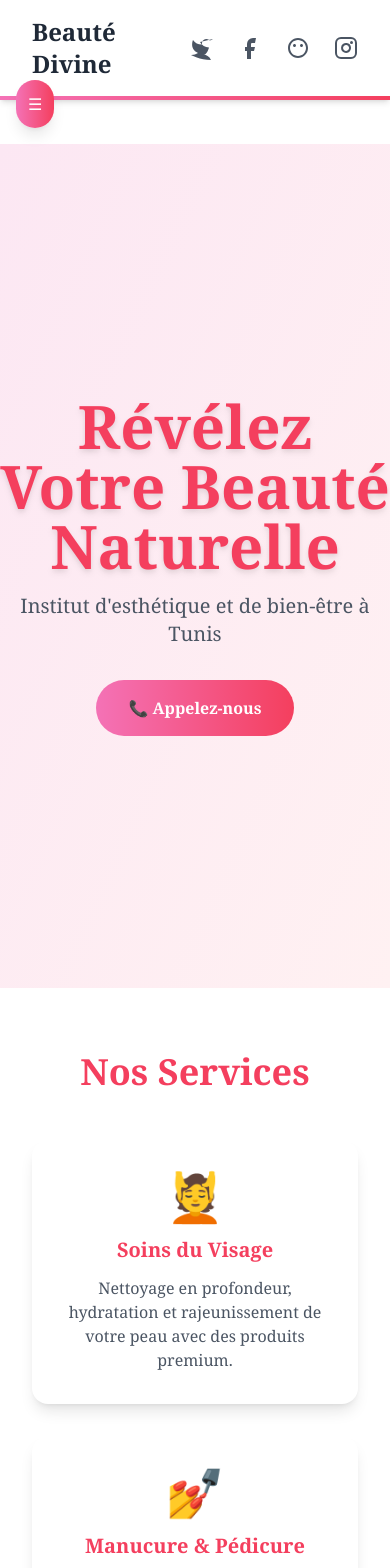
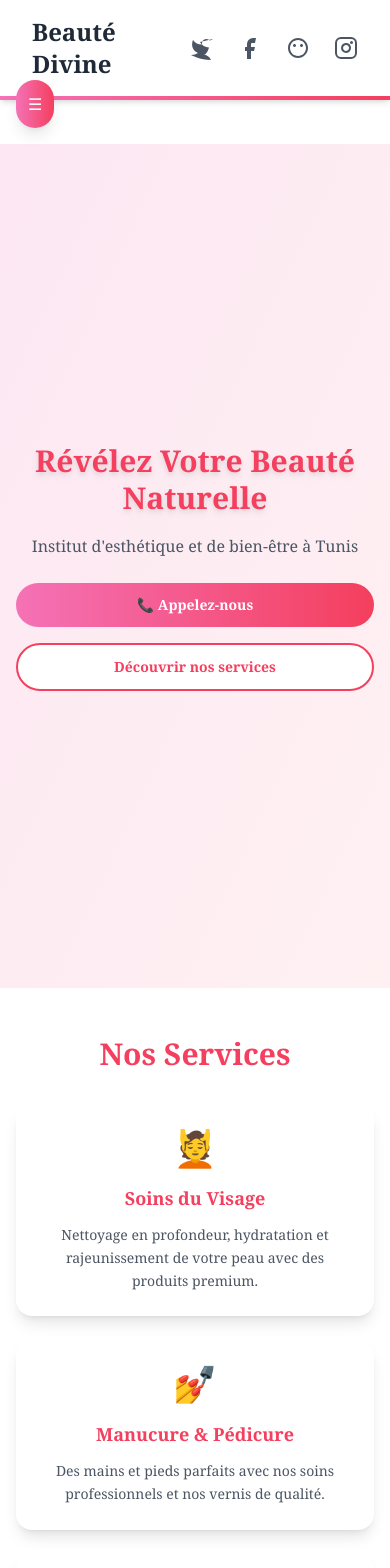
Before and after one commit to iyedk75-hue/exemple-site, a React (Create React App) app: page / in a window 390 px wide. Shown: the top 1568 px of the page. Built offline with nearby package versions, Linux system fonts and the light colour scheme.

Commit message:
feat: optimize for mobile responsiveness - responsive text sizes, padding, and layout adjustments

```diff
--- a/src/component/about/About.jsx
+++ b/src/component/about/About.jsx
@@ -1,14 +1,14 @@
 export default function About() {
   return (
-    <section id="apropos" className="bg-gradient-to-br from-pink-50 to-rose-50 py-16 px-8 text-center">
+    <section id="apropos" className="bg-gradient-to-br from-pink-50 to-rose-50 py-12 md:py-16 px-4 sm:px-6 md:px-8 text-center">
       <div className="max-w-4xl mx-auto">
-        <h2 className="text-4xl font-bold text-rose-500 mb-6">À Propos de Nous</h2>
-        <p className="text-lg text-gray-700 mb-4">
+        <h2 className="text-3xl sm:text-4xl md:text-5xl font-bold text-rose-500 mb-6 md:mb-8">À Propos de Nous</h2>
+        <p className="text-base sm:text-lg text-gray-700 mb-4 md:mb-6 leading-relaxed">
           Beauté Divine est votre destination de confiance pour tous vos besoins en esthétique et bien-être.
           Avec plus de 10 ans d'expérience, notre équipe de professionnels qualifiés s'engage à vous offrir
           des services de qualité supérieure dans une atmosphère relaxante et accueillante.
         </p>
-        <p className="text-lg text-gray-700">
+        <p className="text-base sm:text-lg text-gray-700 leading-relaxed">
           Nous utilisons uniquement des produits haut de gamme et des techniques modernes pour garantir
           votre satisfaction totale.
         </p>
--- a/src/component/contact/Contact.jsx
+++ b/src/component/contact/Contact.jsx
@@ -3,9 +3,9 @@ import { contactData } from '../../data/contactData';
 
 export default function Contact() {
   return (
-    <section id="contact" className="max-w-7xl mx-auto py-16 px-8">
-      <h2 className="text-4xl font-bold text-center text-rose-500 mb-12">Contactez-Nous</h2>
-      <div className="grid grid-cols-1 md:grid-cols-2 lg:grid-cols-4 gap-8">
+    <section id="contact" className="max-w-7xl mx-auto py-12 md:py-16 px-4 sm:px-6 md:px-8">
+      <h2 className="text-3xl sm:text-4xl md:text-5xl font-bold text-center text-rose-500 mb-8 md:mb-12">Contactez-Nous</h2>
+      <div className="grid grid-cols-1 sm:grid-cols-2 lg:grid-cols-4 gap-6 md:gap-8">
         {contactData.map((item, index) => (
           <ContactCard
             key={index}
--- a/src/component/contact/ContactCard.jsx
+++ b/src/component/contact/ContactCard.jsx
@@ -1,13 +1,13 @@
 export default function ContactCard({ icon, title, content, showButton }) {
   return (
-    <div className="bg-white p-8 rounded-2xl shadow-lg hover:-translate-y-2 transition-all duration-300 text-center">
-      <div className="text-5xl mb-4">{icon}</div>
-      <h3 className="text-xl font-bold text-rose-500 mb-3">{title}</h3>
-      <p className="text-gray-600 whitespace-pre-line">{content}</p>
+    <div className="bg-white p-6 sm:p-8 rounded-2xl shadow-lg hover:-translate-y-2 transition-all duration-300 text-center">
+      <div className="text-4xl sm:text-5xl mb-4">{icon}</div>
+      <h3 className="text-lg sm:text-xl font-bold text-rose-500 mb-3">{title}</h3>
+      <p className="text-sm sm:text-base text-gray-600 whitespace-pre-line leading-relaxed">{content}</p>
       {showButton && (
         <a
           href="tel:+216XXXXXXXX"
-          className="inline-block mt-4 px-6 py-3 bg-gradient-to-r from-pink-400 to-rose-500 text-white rounded-full text-sm font-bold hover:-translate-y-1 hover:shadow-lg transition-all duration-300"
+          className="inline-block mt-4 px-5 sm:px-6 py-2 sm:py-3 bg-gradient-to-r from-pink-400 to-rose-500 text-white rounded-full text-xs sm:text-sm font-bold hover:-translate-y-1 hover:shadow-lg transition-all duration-300"
         >
           Appeler maintenant
         </a>
--- a/src/component/home/Hero.jsx
+++ b/src/component/home/Hero.jsx
@@ -1,19 +1,27 @@
 export default function Hero() {
   return (
-    <section id="accueil" className="h-screen flex items-center justify-center text-center bg-gradient-to-br from-pink-100 to-rose-50 mt-16">
-      <div>
-        <h1 className="text-6xl font-bold text-rose-500 mb-4 drop-shadow-md">
+    <section id="accueil" className="min-h-screen flex items-center justify-center text-center bg-gradient-to-br from-pink-100 to-rose-50 mt-16 px-4 py-12 md:py-16">
+      <div className="w-full max-w-2xl">
+        <h1 className="text-3xl sm:text-4xl md:text-5xl lg:text-6xl font-bold text-rose-500 mb-4 md:mb-6 drop-shadow-md leading-tight">
           Révélez Votre Beauté Naturelle
         </h1>
-        <p className="text-xl text-gray-600 mb-8">
+        <p className="text-base sm:text-lg md:text-xl text-gray-600 mb-6 md:mb-8 leading-relaxed">
           Institut d'esthétique et de bien-être à Tunis
         </p>
-        <a
-          href="tel:+216XXXXXXXX"
-          className="inline-block px-8 py-4 bg-gradient-to-r from-pink-400 to-rose-500 text-white rounded-full font-bold hover:-translate-y-1 hover:shadow-xl transition-all duration-300"
-        >
-          📞 Appelez-nous
-        </a>
+        <div className="flex flex-col sm:flex-row gap-4 justify-center">
+          <a
+            href="tel:+216XXXXXXXX"
+            className="inline-block px-6 sm:px-8 py-3 sm:py-4 bg-gradient-to-r from-pink-400 to-rose-500 text-white rounded-full font-bold hover:-translate-y-1 hover:shadow-xl transition-all duration-300 text-sm sm:text-base"
+          >
+            📞 Appelez-nous
+          </a>
+          <a
+            href="#services"
+            className="inline-block px-6 sm:px-8 py-3 sm:py-4 bg-white text-rose-500 border-2 border-rose-500 rounded-full font-bold hover:bg-rose-50 transition-all duration-300 text-sm sm:text-base"
+          >
+            Découvrir nos services
+          </a>
+        </div>
       </div>
     </section>
   );
--- a/src/component/layout/Footer.jsx
+++ b/src/component/layout/Footer.jsx
@@ -1,8 +1,10 @@
 export default function Footer() {
   return (
-    <footer className="bg-gray-800 text-white text-center py-8 mt-16">
-      <p className="mb-2">&copy; 2026 Beauté Divine. Tous droits réservés.</p>
-      <p>📍 Avenue Habib Bourguiba, Tunis | 📞 +216 26 595 445</p>
+    <footer className="bg-gray-800 text-white py-8 md:py-12 mt-16 px-4">
+      <div className="max-w-7xl mx-auto text-center">
+        <p className="mb-2 text-sm md:text-base">&copy; 2026 Beauté Divine. Tous droits réservés.</p>
+        <p className="text-sm md:text-base leading-relaxed">📍 Avenue Habib Bourguiba, Tunis | 📞 +216 26 595 445</p>
+      </div>
     </footer>
   );
 }
--- a/src/component/layout/Sidebar.jsx
+++ b/src/component/layout/Sidebar.jsx
@@ -6,7 +6,7 @@ function MenuItem({ href, children }) {
     <li>
       <a
         href={href}
-        className="block py-2 px-4 hover:bg-pink-100 hover:text-rose-500 transition-colors rounded"
+        className="block py-2 px-3 sm:px-4 text-sm sm:text-base hover:bg-pink-100 hover:text-rose-500 transition-colors rounded"
       >
         {children}
       </a>
@@ -19,7 +19,7 @@ function SubMenu({ title, items, isOpen, onToggle }) {
   return (
     <li>
       <button
-        className={`w-full text-left py-2 px-4 hover:bg-pink-100 hover:text-rose-500 transition-colors rounded flex justify-between items-center ${
+        className={`w-full text-left py-2 px-3 sm:px-4 text-sm sm:text-base hover:bg-pink-100 hover:text-rose-500 transition-colors rounded flex justify-between items-center ${
           isOpen ? 'text-rose-500 bg-pink-50' : ''
         }`}
         onClick={onToggle}
@@ -29,7 +29,7 @@ function SubMenu({ title, items, isOpen, onToggle }) {
           ▼
         </span>
       </button>
-      <ul className={`ml-4 mt-1 space-y-1 overflow-hidden transition-all duration-300 ${
+      <ul className={`ml-3 sm:ml-4 mt-1 space-y-1 overflow-hidden transition-all duration-300 ${
         isOpen ? 'max-h-96 opacity-100' : 'max-h-0 opacity-0'
       }`}>
         {items.map((item, index) => (
@@ -45,8 +45,8 @@ function SubMenu({ title, items, isOpen, onToggle }) {
 // Composant MenuHeader
 function MenuHeader({ title }) {
   return (
-    <div className="border-b border-pink-200 pb-4 mb-4">
-      <h2 className="text-2xl font-bold text-rose-500">{title}</h2>
+    <div className="border-b border-pink-200 pb-3 sm:pb-4 mb-3 sm:mb-4">
+      <h2 className="text-xl sm:text-2xl font-bold text-rose-500">{title}</h2>
     </div>
   );
 }
@@ -92,7 +92,7 @@ export default function Sidebar() {
   let submenuIndex = 0;
 
   return (
-    <nav className="w-64 bg-white shadow-xl h-full p-6 overflow-y-auto">
+    <nav className="w-56 sm:w-64 bg-white shadow-xl h-full p-4 sm:p-6 overflow-y-auto">
       <MenuHeader title={menuConfig.header} />
 
       <ul className="space-y-2">
--- a/src/component/services/ServiceCard.jsx
+++ b/src/component/services/ServiceCard.jsx
@@ -1,9 +1,9 @@
 export default function ServiceCard({ icon, title, description }) {
   return (
-    <div className="bg-white p-8 rounded-2xl shadow-lg hover:-translate-y-3 hover:shadow-2xl transition-all duration-300 text-center">
-      <div className="text-5xl mb-4">{icon}</div>
-      <h3 className="text-xl font-bold text-rose-500 mb-3">{title}</h3>
-      <p className="text-gray-600">{description}</p>
+    <div className="bg-white p-6 sm:p-8 rounded-2xl shadow-lg hover:-translate-y-3 hover:shadow-2xl transition-all duration-300 text-center">
+      <div className="text-4xl sm:text-5xl mb-4">{icon}</div>
+      <h3 className="text-lg sm:text-xl font-bold text-rose-500 mb-3">{title}</h3>
+      <p className="text-sm sm:text-base text-gray-600 leading-relaxed">{description}</p>
     </div>
   );
 }
--- a/src/component/services/Services.jsx
+++ b/src/component/services/Services.jsx
@@ -3,9 +3,9 @@ import { servicesData } from '../../data/servicesData';
 
 export default function Services() {
   return (
-    <section id="services" className="max-w-7xl mx-auto py-16 px-8">
-      <h2 className="text-4xl font-bold text-center text-rose-500 mb-12">Nos Services</h2>
-      <div className="grid grid-cols-1 md:grid-cols-2 lg:grid-cols-3 gap-8">
+    <section id="services" className="max-w-7xl mx-auto py-12 md:py-16 px-4 sm:px-6 md:px-8">
+      <h2 className="text-3xl sm:text-4xl md:text-5xl font-bold text-center text-rose-500 mb-8 md:mb-12">Nos Services</h2>
+      <div className="grid grid-cols-1 sm:grid-cols-2 lg:grid-cols-3 gap-6 md:gap-8">
         {servicesData.map((service, index) => (
           <ServiceCard
             key={index}
```
